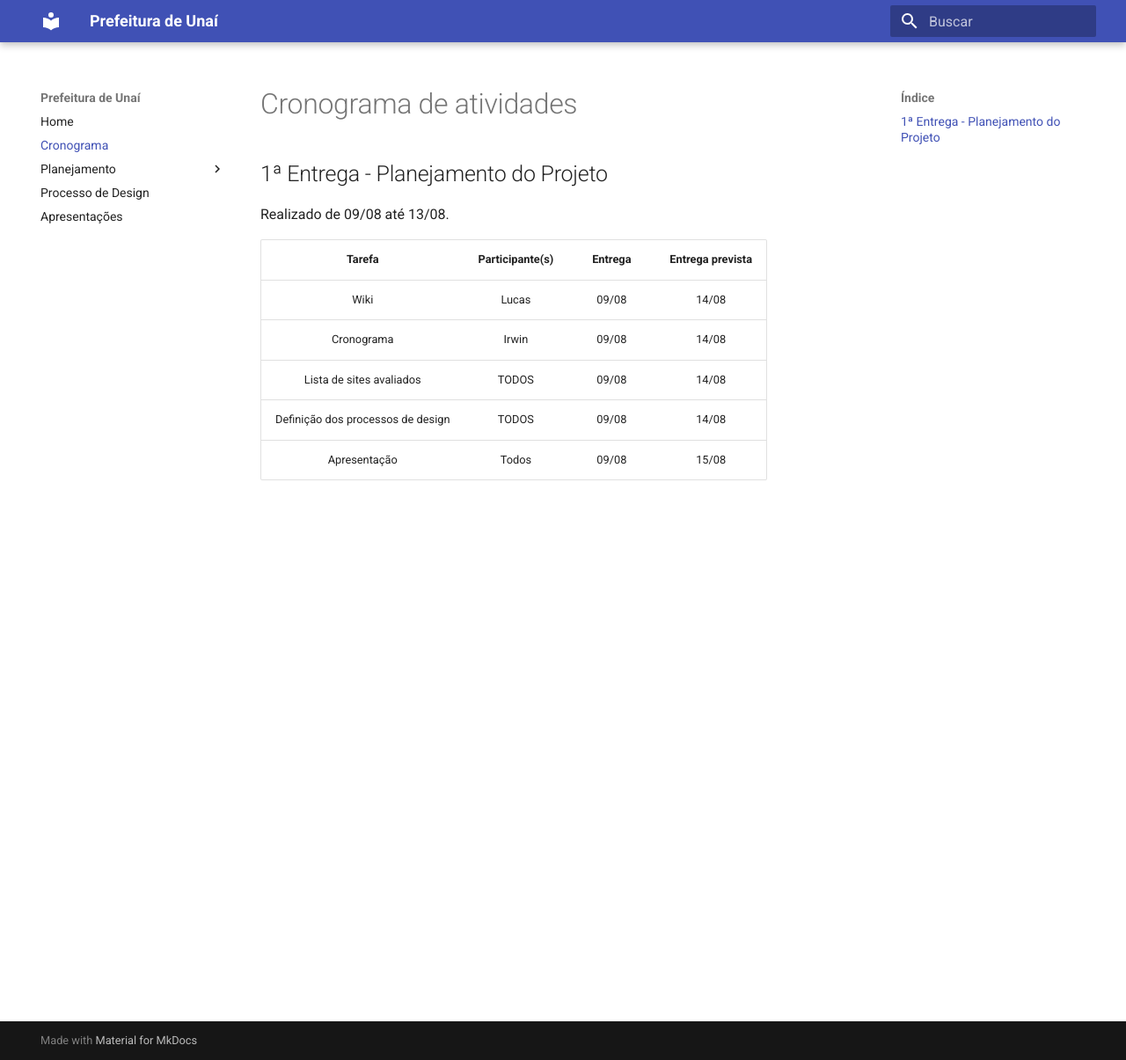
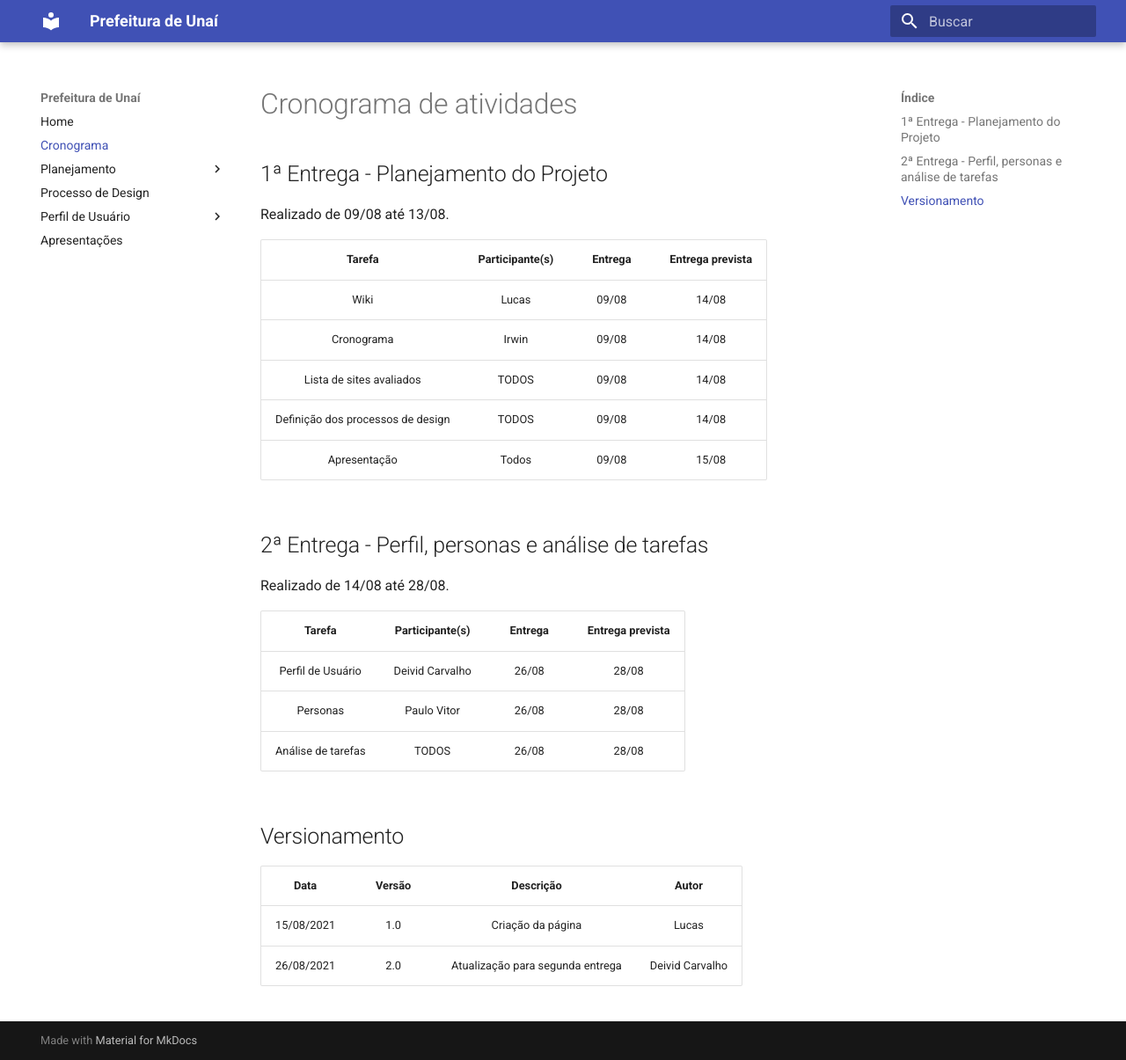
Before and after one commit to Interacao-Humano-Computador/2021.1-Prefeitura-Unai, an MkDocs documentation site: the page built from docs/cronograma.md, in a window 1280 px wide and 1205 px high. Shown: the whole window at 88% size. Built offline with MkDocs 1.6.1 and Material for MkDocs 9.7.7, drawn with Linux system fonts in a browser that asks for light colours.

Commit message:
Criando perfil de usuário e atualizando cronograma

```diff
--- a/docs/cronograma.md
+++ b/docs/cronograma.md
@@ -11,4 +11,18 @@
 |Definição dos processos de design|     TODOS                 | 09/08 |     14/08      |
 |       Apresentação              | Todos                     | 09/08 |     15/08      |
 
-</br>
+## 2ª Entrega - Perfil, personas e análise de tarefas
+
+<p align = "justify">Realizado de 14/08 até 28/08.</p>
+
+|             Tarefa              |     Participante(s)       |Entrega|Entrega prevista|
+|:-------------------------------:|:-------------------------:|:-----:|:--------------:|
+|          Perfil de Usuário             | Deivid Carvalho        | 26/08 |     28/08      |
+|           Personas           |         Paulo Vitor       | 26/08 |     28/08      |
+|    Análise de tarefas     |         TODOS            | 26/08 |     28/08      |
+
+## Versionamento
+| Data |Versão|         Descrição          |       Autor      |
+|:----:|:----:|:--------------------------:|:----------------:|
+| 15/08/2021 |  1.0 | Criação da página     | Lucas |
+| 26/08/2021 |  2.0 | Atualização para segunda entrega   | Deivid Carvalho |
--- a/docs/planejamento/site.md
+++ b/docs/planejamento/site.md
@@ -83,7 +83,7 @@ etapa, que é avaliar
 Livro: Barbosa, S.D.J.; Silva, B.S.; Silveira, M.S.; Gasparini, I.; Darin, T.; Barbosa, G.D.J.
 (2021) Interação Humano-Computador e Experiência do Usuário.
 
-
+## Versionamento
 | Data |Versão|         Descrição          |       Autor      |
 |:----:|:----:|:--------------------------:|:----------------:|
 | 15/08/2021 |  1.0 | Criação da documento     | Victor, Paulo |
--- a/mkdocs.yml
+++ b/mkdocs.yml
@@ -10,4 +10,7 @@ nav:
     - Sites Avaliados: planejamento/sites.md
     - Site Escolhido: planejamento/site.md
   - Processo de Design: processo.md
+  - Perfil de Usuário:
+    - Perfil de Usuário: perfil/perfil.md
+    - Personas: perfil/personas.md
   - Apresentações: apresentacoes/15_08_2021.md
```
Also changed, not shown: docs/perfil/perfil.md (added, +31 -0 lines), docs/perfil/personas.md (added, +3 -0 lines), docs/img/questionario.png (added).
